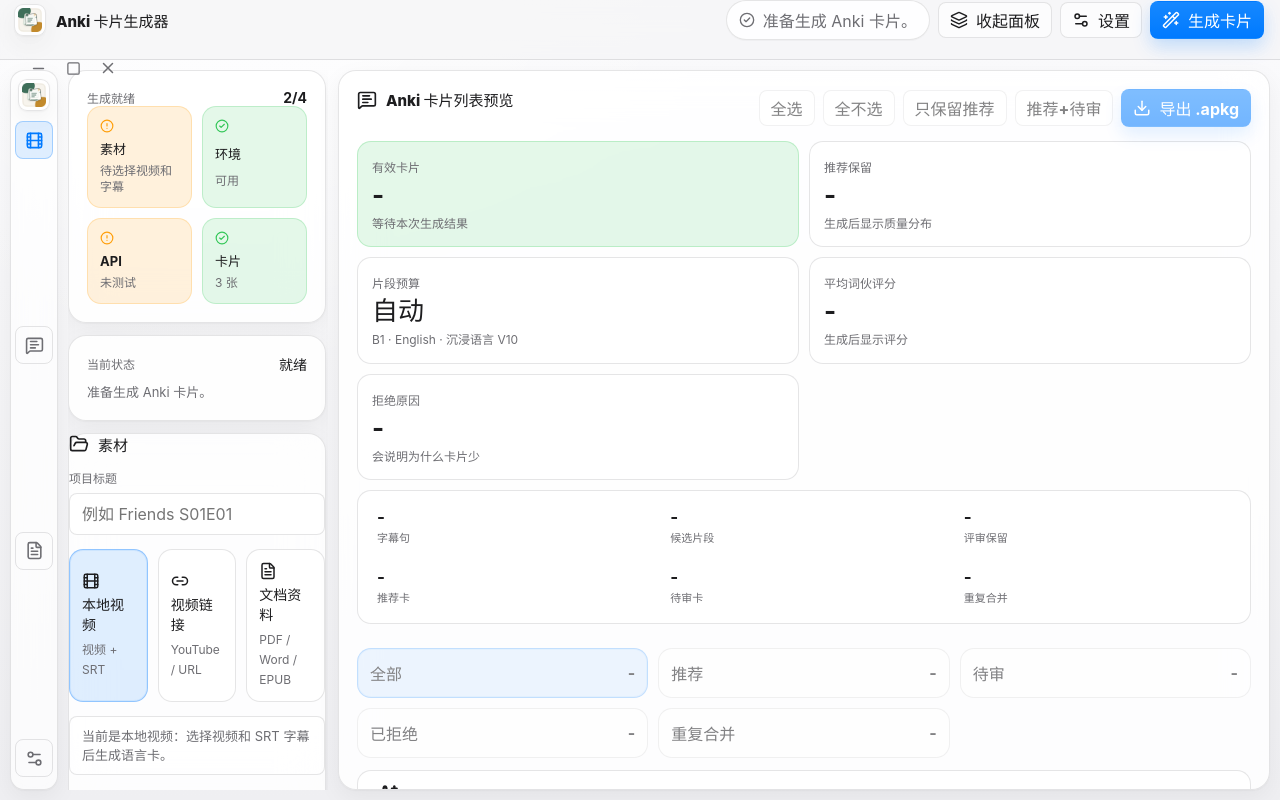
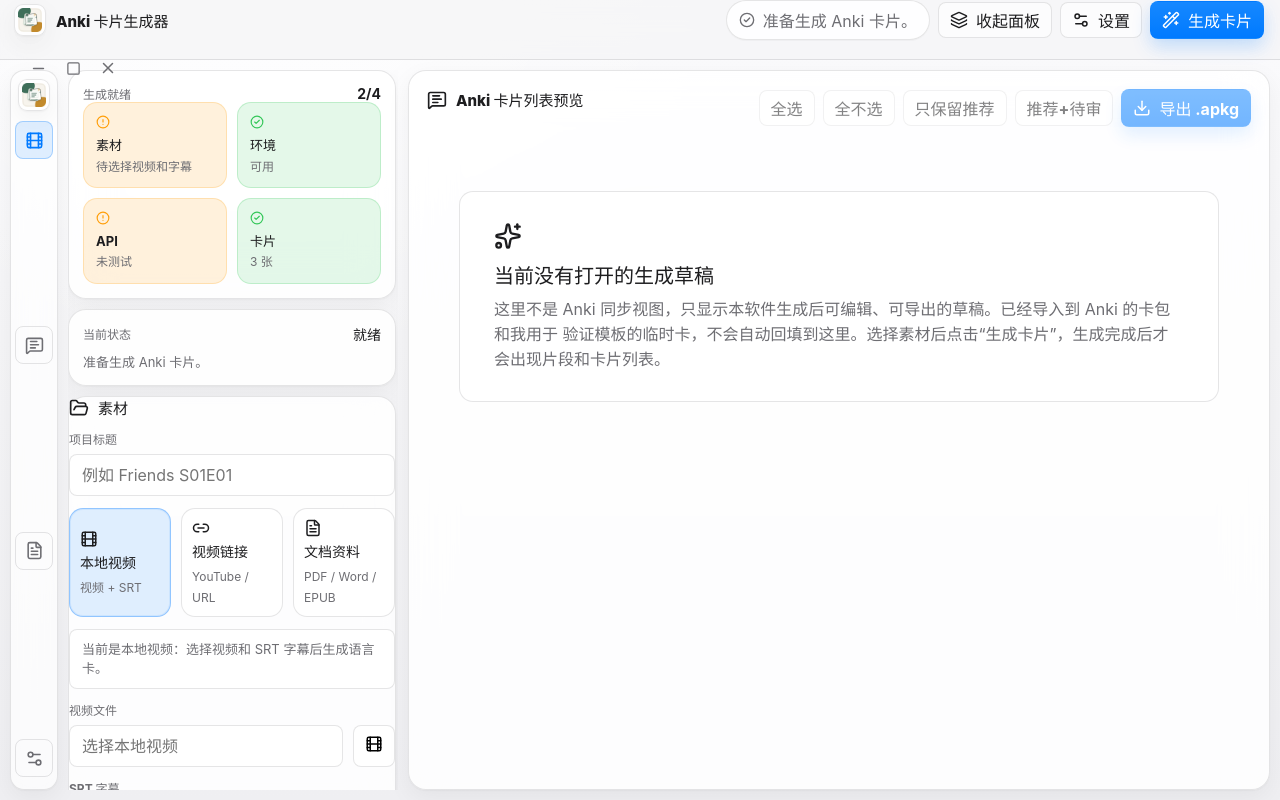
Before and after one commit to zixuanzhou0-ai/Anki-card-generator, a React (Vite) app: page / in a window 1280 px wide. Built offline with nearby package versions, Linux system fonts and the light colour scheme.

Commit message:
Refine inspector and empty state layout

```diff
--- a/src/App.tsx
+++ b/src/App.tsx
@@ -2861,66 +2861,66 @@
               </div>
             </div>
 
+            {project ? (
+              <>
                 <div className="review-dashboard" aria-label="生成审核概览">
                   <div className="metric-card primary">
                     <span>有效卡片</span>
-                <strong>{project ? `${selectedCardCount}/${qualityCounts.total}` : '-'}</strong>
-                <small>{project ? '当前勾选后会进入导出' : '等待本次生成结果'}</small>
+                    <strong>{`${selectedCardCount}/${qualityCounts.total}`}</strong>
+                    <small>当前勾选后会进入导出</small>
                   </div>
                   <div className="metric-card">
                     <span>推荐保留</span>
-                <strong>{project ? qualityCounts.recommended : '-'}</strong>
-                <small>{project ? `${qualityCounts.review} 张待审 · ${qualityCounts.rejected} 张建议删除` : '生成后显示质量分布'}</small>
+                    <strong>{qualityCounts.recommended}</strong>
+                    <small>{`${qualityCounts.review} 张待审 · ${qualityCounts.rejected} 张建议删除`}</small>
                   </div>
                   <div className="metric-card">
                     <span>片段预算</span>
-                <strong>{project ? project.segments.length : request.max_segments > 0 ? request.max_segments : '自动'}</strong>
+                    <strong>{project.segments.length}</strong>
                       <small>
-                    {project?.max_segments ? `${project.auto_max_segments ? '自动预算' : '预算'} ${project.max_segments} · ` : ''}
+                        {project.max_segments ? `${project.auto_max_segments ? '自动预算' : '预算'} ${project.max_segments} · ` : ''}
                         {request.level} · {request.language} · {activeTemplate?.label ?? '沉浸视频'}
                       </small>
                   </div>
                   <div className="metric-card">
                     <span>平均词伙评分</span>
-                <strong>{project ? (qualityDiagnostics.avgScore === null ? '-' : qualityDiagnostics.avgScore.toFixed(1)) : '-'}</strong>
-                <small>{project ? `候选 ${qualityDiagnostics.candidates} · 重复合并 ${qualityDiagnostics.duplicate}` : '生成后显示评分'}</small>
+                    <strong>{qualityDiagnostics.avgScore === null ? '-' : qualityDiagnostics.avgScore.toFixed(1)}</strong>
+                    <small>{`候选 ${qualityDiagnostics.candidates} · 重复合并 ${qualityDiagnostics.duplicate}`}</small>
                   </div>
                   <div className="metric-card">
                     <span>拒绝原因</span>
-                <strong>{project ? qualityDiagnostics.rejectedSegments : '-'}</strong>
+                    <strong>{qualityDiagnostics.rejectedSegments}</strong>
                     <small>
-                  {project
-                    ? qualityDiagnostics.shortReason ||
+                      {qualityDiagnostics.shortReason ||
                         qualityDiagnostics.rejectReasons[0] ||
-                      (project.skip_video_slicing ? '字幕-only 导出，不含视频切片。' : '推荐数量正常')
-                    : '会说明为什么卡片少'}
+                        (project.skip_video_slicing ? '字幕-only 导出，不含视频切片。' : '推荐数量正常')}
                     </small>
                   </div>
                 </div>
 
                 <div className="quality-funnel" aria-label="质量漏斗">
                   <span>
-                <strong>{project ? (qualityFunnel.subtitle_cues ?? '-') : '-'}</strong>
+                    <strong>{qualityFunnel.subtitle_cues ?? '-'}</strong>
                     <small>字幕句</small>
                   </span>
                   <span>
-                <strong>{project ? (qualityFunnel.candidate_segments ?? '-') : '-'}</strong>
+                    <strong>{qualityFunnel.candidate_segments ?? '-'}</strong>
                     <small>候选片段</small>
                   </span>
                   <span>
-                <strong>{project ? (qualityFunnel.reviewed_keep ?? '-') : '-'}</strong>
+                    <strong>{qualityFunnel.reviewed_keep ?? '-'}</strong>
                     <small>评审保留</small>
                   </span>
                   <span>
-                <strong>{project ? (qualityFunnel.recommended_cards ?? '-') : '-'}</strong>
+                    <strong>{qualityFunnel.recommended_cards ?? '-'}</strong>
                     <small>推荐卡</small>
                   </span>
                   <span>
-                <strong>{project ? (qualityFunnel.review_cards ?? '-') : '-'}</strong>
+                    <strong>{qualityFunnel.review_cards ?? '-'}</strong>
                     <small>待审卡</small>
                   </span>
                   <span>
-                <strong>{project ? (qualityFunnel.duplicate_segments ?? '-') : '-'}</strong>
+                    <strong>{qualityFunnel.duplicate_segments ?? '-'}</strong>
                     <small>重复合并</small>
                   </span>
                 </div>
@@ -2933,13 +2933,14 @@
                       className={segmentFilter === option.id ? 'selected' : ''}
                       aria-pressed={segmentFilter === option.id}
                       onClick={() => setSegmentFilter(option.id)}
-                  disabled={!project}
                     >
                       <span>{option.label}</span>
-                  <strong>{project ? segmentReviewCounts[option.id] : '-'}</strong>
+                      <strong>{segmentReviewCounts[option.id]}</strong>
                     </button>
                   ))}
                 </div>
+              </>
+            ) : null}
 
             {lastExport ? (
               <div className="export-result" role="status">
--- a/src/app.css
+++ b/src/app.css
@@ -284,7 +284,7 @@
 
 .desktop-workspace {
   display: grid;
-  grid-template-columns: 58px minmax(300px, 370px) minmax(0, 1fr);
+  grid-template-columns: 58px minmax(380px, 430px) minmax(0, 1fr);
   gap: 14px;
   height: calc(100vh - var(--topbar-h));
   padding: 14px;
@@ -431,7 +431,7 @@
   display: flex;
   min-height: 0;
   flex-direction: column;
-  gap: 12px;
+  gap: 10px;
   overflow: auto;
   padding-right: 2px;
 }
@@ -445,7 +445,7 @@
 }
 
 .control-column > .panel {
-  padding: 18px;
+  padding: 14px;
 }
 
 .setup-grid {
@@ -457,7 +457,7 @@
 .settings-panel,
 .generation-panel {
   display: grid;
-  gap: 14px;
+  gap: 12px;
 }
 
 .panel-heading {
@@ -549,7 +549,7 @@
 .segment-tab {
   width: 100%;
   min-width: 0;
-  padding: 12px;
+  padding: 10px;
   color: var(--text);
   text-align: left;
   transition:
@@ -671,15 +671,16 @@
 .toggle {
   display: flex;
   align-items: center;
-  gap: 10px;
+  gap: 8px;
   min-width: 0;
   color: var(--text);
   font-weight: 650;
 }
 
 .toggle input {
-  width: 20px;
-  height: 20px;
+  flex: 0 0 auto;
+  width: 18px;
+  height: 18px;
   accent-color: var(--blue);
 }
 
@@ -690,11 +691,13 @@
 .toggle-grid .toggle,
 .secret-toggle,
 .tts-enable-row {
-  min-height: 42px;
-  padding: 10px 12px;
+  min-height: 36px;
+  padding: 8px 10px;
   border: 1px solid var(--line);
   border-radius: var(--radius-xs);
   background: rgba(255, 255, 255, 0.62);
+  font-size: 14px;
+  line-height: 1.25;
 }
 
 .readiness-grid {
@@ -918,17 +921,32 @@
 
 .level-segmented {
   display: grid;
-  grid-template-columns: repeat(6, minmax(0, 1fr));
+  grid-template-columns: repeat(2, minmax(0, 1fr));
+  gap: 8px;
 }
 
 .level-segmented button {
   display: grid;
-  gap: 3px;
-  min-height: 68px;
+  grid-template-columns: 42px minmax(0, 1fr);
+  align-items: center;
+  gap: 8px;
+  min-height: 52px;
+  padding: 9px 11px;
+  text-align: left;
 }
 
 .level-segmented button strong {
-  font-size: 18px;
+  margin: 0;
+  font-size: 19px;
+  line-height: 1;
+}
+
+.level-segmented button span {
+  margin: 0;
+  color: var(--muted);
+  font-size: 13px;
+  line-height: 1.25;
+  word-break: keep-all;
 }
 
 .level-subheading {
@@ -1001,7 +1019,7 @@
 
 .review-dashboard {
   grid-template-columns: repeat(5, minmax(0, 1fr));
-  margin-top: 14px;
+  margin-top: 12px;
 }
 
 .quality-funnel {
@@ -1044,7 +1062,8 @@
 
 .metric-card {
   min-width: 0;
-  padding: 14px;
+  min-height: 86px;
+  padding: 14px 16px;
 }
 
 .metric-card span {
@@ -1329,6 +1348,21 @@
   margin: 0;
   color: var(--muted);
   line-height: 1.55;
+}
+
+.empty-state {
+  align-self: center;
+  width: min(760px, 100%);
+  margin: clamp(42px, 8vh, 96px) auto 0;
+  padding: 30px 34px;
+  background: rgba(255, 255, 255, 0.62);
+  box-shadow: none;
+}
+
+.empty-state h4 {
+  margin: 10px 0 8px;
+  font-size: 20px;
+  line-height: 1.25;
 }
 
 .card-editor-list {
@@ -1821,7 +1855,7 @@
   }
 
   .desktop-workspace {
-    grid-template-columns: 48px minmax(220px, 260px) minmax(0, 1fr);
+    grid-template-columns: 48px minmax(300px, 330px) minmax(0, 1fr);
     gap: 10px;
     padding: 10px;
   }
```
Lines whose indentation alone changed are shown as unchanged.
